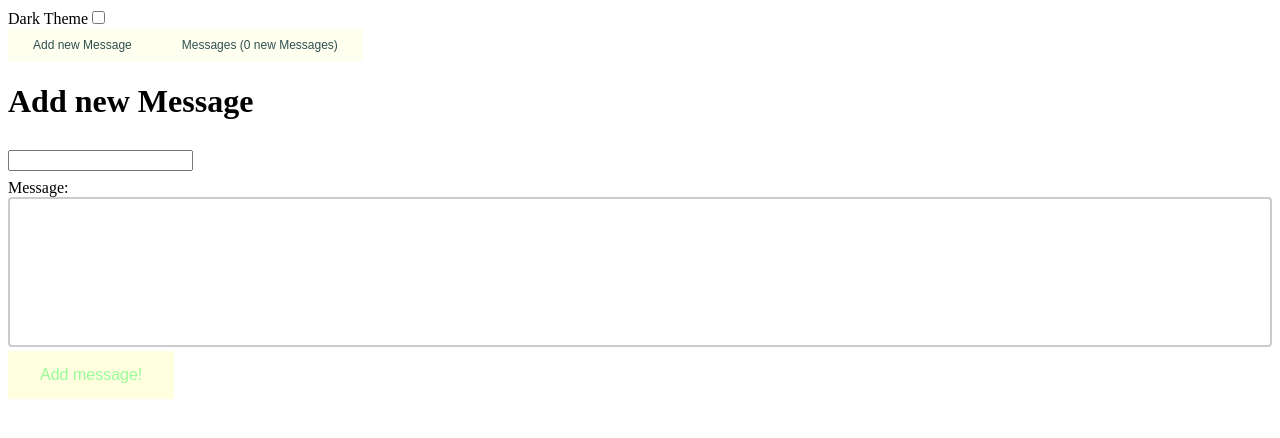
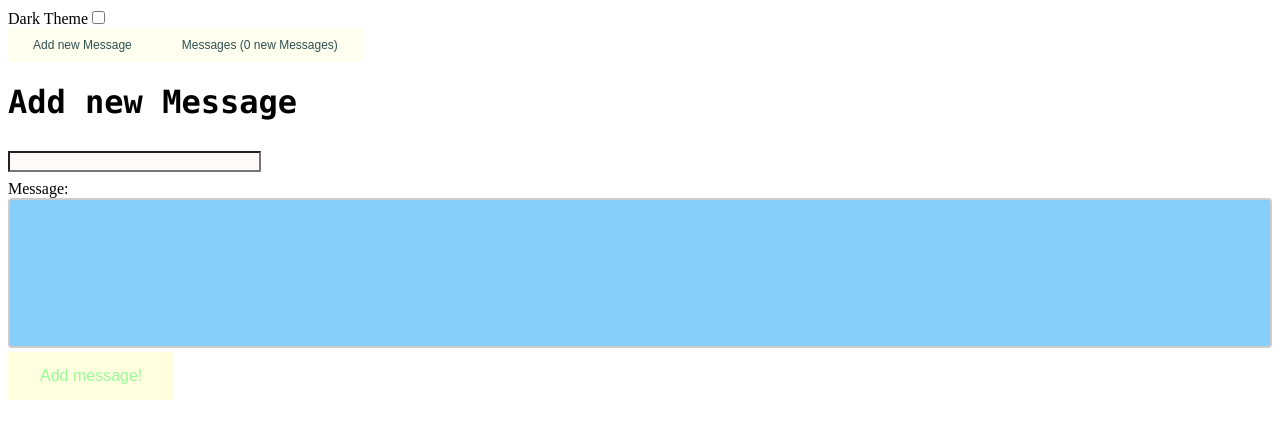
Before and after one commit to MaRu999/React_Assignment5, a React app: page / in a window 1280 px wide. Shown: the top 438 px of the page. Built offline with nearby package versions, Linux system fonts and the light colour scheme.

Commit message:
Added styling for h1, changed styling for messages

```diff
--- a/src/components/FormArea.tsx
+++ b/src/components/FormArea.tsx
@@ -1,7 +1,7 @@
 import * as React from 'react';
 import {ChangeEvent, FormEvent, useState} from 'react';
 import {func} from "prop-types";
-import {StyledBtn, StyledInput, StyledTextArea} from "./styledComponents";
+import {StyledBtn, StyledHeading, StyledInput, StyledTextArea} from "./styledComponents";
 
 
 
@@ -19,7 +19,7 @@ export const FormArea = (props: FormProp): JSX.Element => {
 
     return (
         <>
-            <h1>Add new Message</h1>
+            <StyledHeading>Add new Message</StyledHeading>
             <form onSubmit={submitForm}>
 
                     <StyledInput type="text" name={name} id="titlefield"
--- a/src/components/MessageArea.tsx
+++ b/src/components/MessageArea.tsx
@@ -3,7 +3,7 @@ import {useState} from 'react';
 import {func} from "prop-types";
 import Message from "../messages/Message";
 import MessageList from "../messages/MessageList";
-import {ReadOrUnread, RedBanner} from "./styledComponents";
+import {Div, RedBanner, StyledArticle, StyledHeading} from "./styledComponents";
 
 
 export const MessageArea = (props: MsgProp): JSX.Element => {
@@ -15,16 +15,13 @@ export const MessageArea = (props: MsgProp): JSX.Element => {
     };
 
     return (
-        <> <h1>Messages</h1>
+        <Div> <StyledHeading>Messages</StyledHeading>
             {unreadCount > 0 && <RedBanner>
                 You have {unreadCount} unread Messages!
             </RedBanner>}
-            <ul>
-                {mList.list.map((item: Message) => <ReadOrUnread unread={item.unread} onClick={(): void => markAsRead(item)}
-                                                       key={item.id}>{item.title}<br/>{item.body}<br/></ReadOrUnread>)}
-                <br/>
-            </ul>
-        </>
+                {mList.list.map((item: Message) => <StyledArticle unread={item.unread} onClick={(): void => markAsRead(item)}
+                                                       key={item.id}>{item.title}<br/>{item.body}<br/></StyledArticle>)}
+        </Div>
     )
 };
 
--- a/src/components/styledComponents.ts
+++ b/src/components/styledComponents.ts
@@ -3,6 +3,13 @@ import styled from "styled-components";
 interface MyTagProps {
     unread: boolean;
 }
+
+export const StyledArticle = styled.article`
+background-color: ${ (props: MyTagProps): string => (
+    props.unread
+        ? 'lightcyan'
+        : 'white')};
+`;
 
 export const Div = styled.div`
 background-color: ${(props): string => props.theme.colors.background};
@@ -14,19 +21,13 @@ background-color: ${(props): string => props.theme.colors.background};
 color: ${(props): string => props.theme.colors.font};
 height: 100vh;`;
 
-export const ReadOrUnread = styled.li`
-    background-color: ${ (props: MyTagProps): string => (
-    props.unread
-        ? 'lightcyan'
-        : 'white')};
-`;
-
 export const RedBanner = styled.h3`
-        color: ${(props): string => props.theme.colors.banner}`;
+        color: ${(props): string => props.theme.colors.banner};
+        background-color: ${(props): string => props.theme.colors.background}`;
 
 export const StyledInput = styled.input`
-color: ${(props): string  => props.theme.colors.font}
-background-color: ${(props): string  => props.theme.colors.input}
+color: ${(props): string  => props.theme.colors.font};
+background-color: ${(props): string  => props.theme.colors.input};
 width: 20%;
 margin: 8px 0;
 box-sizing: border-box
@@ -34,7 +35,7 @@ box-sizing: border-box
 
 
 export const StyledTextArea = styled.textarea`
-  color: ${(props): string  => props.theme.colors.font}
+  color: ${(props): string  => props.theme.colors.font};
   background-color: ${(props): string  => props.theme.colors.textarea};
   width: 100%;
   height: 150px;
@@ -66,3 +67,7 @@ background-color: ${(props): string  => props.theme.colors.navbtnBackground};
   display: inline-block;
   font-size: 12px;
 `;
+
+export const StyledHeading = styled.h1`
+color: ${(props): string  => props.theme.colors.font};
+font-family: "Lucida Console", Monaco, monospace;`;
--- a/src/themes/darkTheme.ts
+++ b/src/themes/darkTheme.ts
@@ -9,7 +9,7 @@ export default {
         btn:"seagreen",
         btnBackground: "darkkhaki",
         banner: "red",
-        unreadLi: "lightcyan",
-        readLi: "black"
+        unread: "lightcyan",
+        read: "black"
     }
 }
--- a/src/themes/lightTheme.ts
+++ b/src/themes/lightTheme.ts
@@ -9,7 +9,7 @@ export default {
         btn:"palegreen",
         btnBackground: "lightyellow",
         banner: "darkred",
-        unreadLi: "lightcyan",
-        readLi: "white"
+        unread: "lightcyan",
+        read: "white"
     }
 }
```
